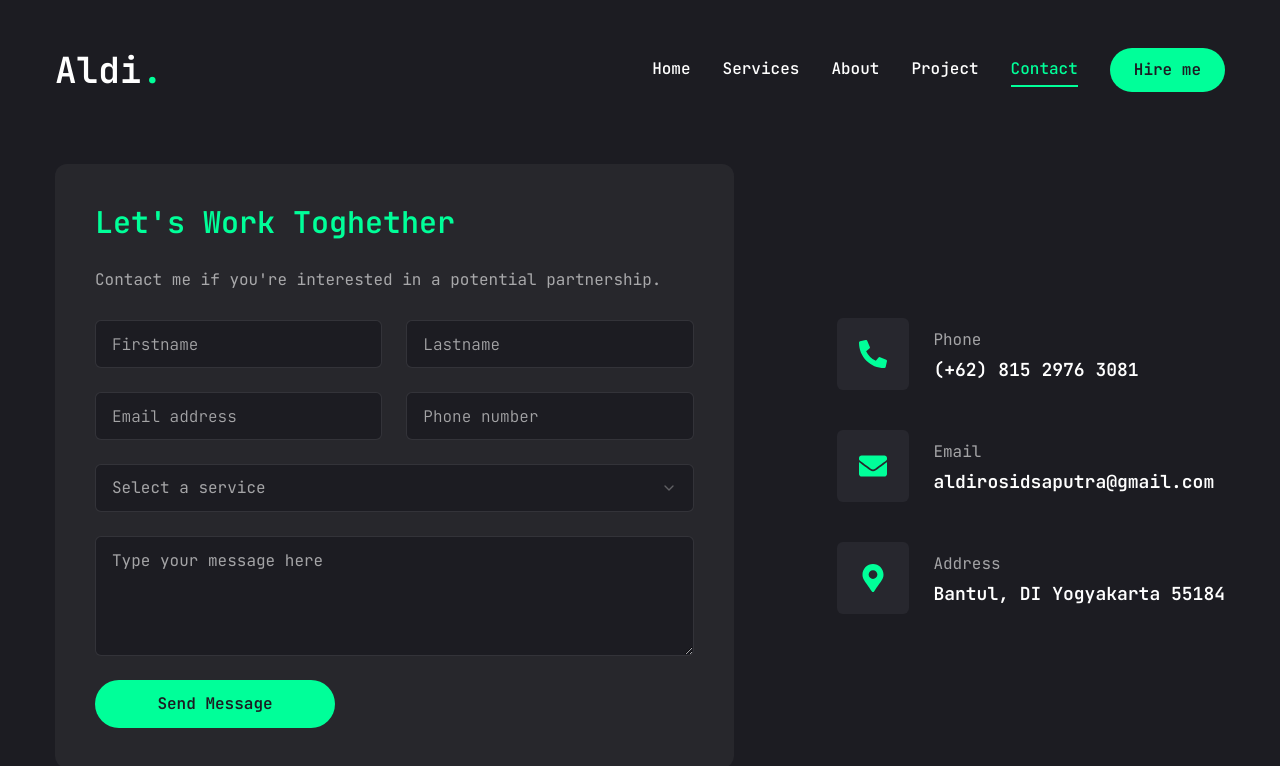
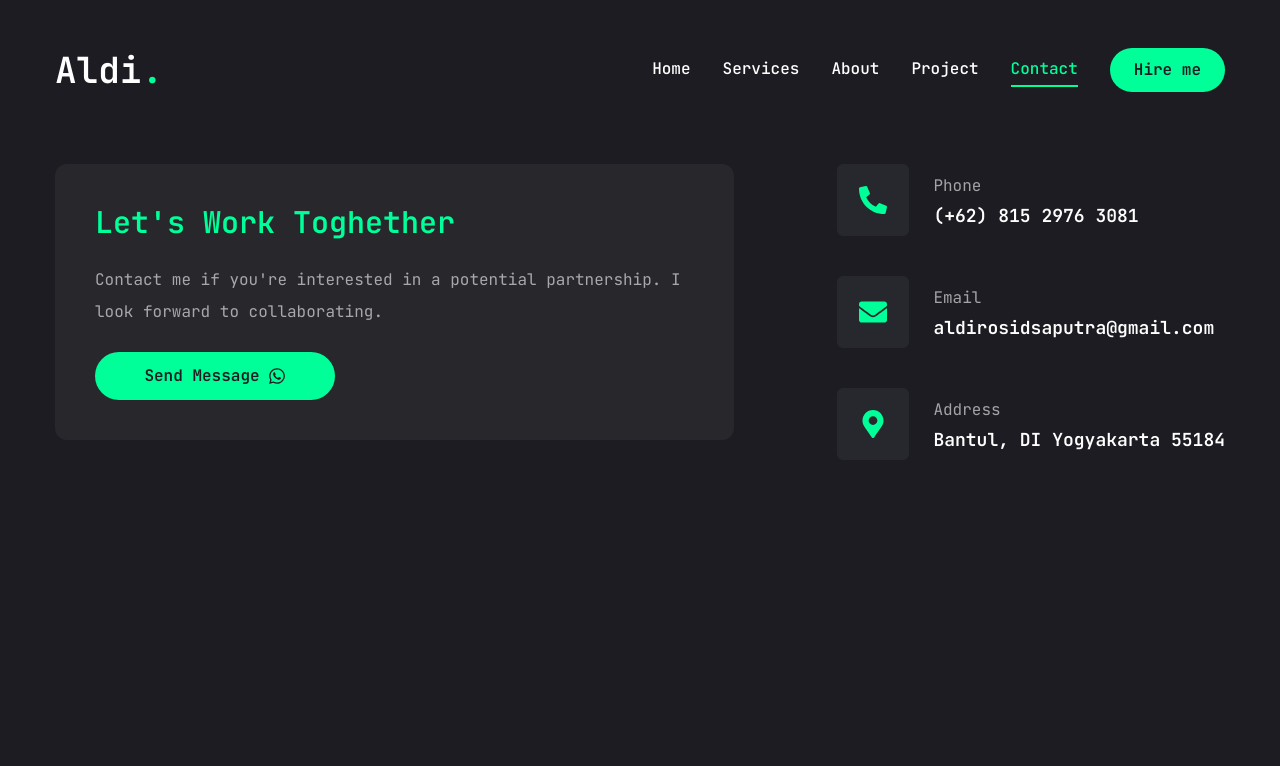
Before and after one commit to mrAldirs/portfolio-nextjs, a Next.js app: page /contact in a window 1280 px wide. Shown: the top 766 px of the page. Built offline with nearby package versions, Linux system fonts and the light colour scheme.

Commit message:
ADD href contact

```diff
--- a/app/contact/page.tsx
+++ b/app/contact/page.tsx
@@ -12,7 +12,12 @@ import {
   SelectTrigger,
   SelectValue,
 } from '@/components/ui/select';
-import { FaPhoneAlt, FaEnvelope, FaMapMarkerAlt } from 'react-icons/fa';
+import {
+  FaPhoneAlt,
+  FaEnvelope,
+  FaMapMarkerAlt,
+  FaWhatsapp,
+} from 'react-icons/fa';
 import { motion } from 'framer-motion';
 
 const info = [
@@ -34,6 +39,12 @@ const info = [
 ];
 
 const Contact = () => {
+  const phoneNumber = '+6281529763081';
+  const message = 'Hi, I would like to collaborate with you 😊';
+  const whatsappURL = `https://wa.me/${phoneNumber}?text=${encodeURIComponent(
+    message
+  )}`;
+
   return (
     <motion.section
       initial={{ opacity: 0 }}
@@ -47,47 +58,23 @@ const Contact = () => {
         <div className='flex flex-col xl:flex-row gap-[30px]'>
           {/* form */}
           <div className='xl:w-[58%] order-2 xl:order-none'>
-            <form
-              action=''
-              className='flex flex-col gap-6 p-10 bg-[#27272c] rounded-xl'
-            >
+            <div className='flex flex-col gap-6 p-10 bg-[#27272c] rounded-xl'>
               <h3 className='text-3xl text-accent'>
                 Let&apos;s Work Toghether
               </h3>
               <p className='text-white/60'>
                 Contact me if you&apos;re interested in a potential partnership.
+                I look forward to collaborating.
               </p>
-              {/* input */}
-              <div className='grid grid-cols-1 md:grid-cols-2 gap-6'>
-                <Input type='firstname' placeholder='Firstname' />
-                <Input type='lastname' placeholder='Lastname' />
-                <Input type='email' placeholder='Email address' />
-                <Input type='number' placeholder='Phone number' />
-              </div>
-              {/* select */}
-              <Select>
-                <SelectTrigger className='w-full'>
-                  <SelectValue placeholder='Select a service' />
-                </SelectTrigger>
-                <SelectContent>
-                  <SelectGroup>
-                    <SelectLabel>Select a service</SelectLabel>
-                    <SelectItem value='odoo'>Odoo Development</SelectItem>
-                    <SelectItem value='web'>Web Development</SelectItem>
-                    <SelectItem value='and'>Android Development</SelectItem>
-                  </SelectGroup>
-                </SelectContent>
-              </Select>
-              {/* textarea */}
-              <Textarea
-                className='h-[120px]'
-                placeholder='Type your message here'
-              />
-              {/* button */}
-              <Button size='md' className='max-w-60'>
-                Send Message
+              <Button
+                size='md'
+                className='max-w-60 flex items-center gap-2'
+                href={whatsappURL}
+              >
+                <span>Send Message</span>
+                <FaWhatsapp className='text-lg' />
               </Button>
-            </form>
+            </div>
           </div>
           {/* info */}
           <div className='flex-1 flex items-center xl:justify-end order-1 xl:order-none mb-8 xl:mb-0'>
```
